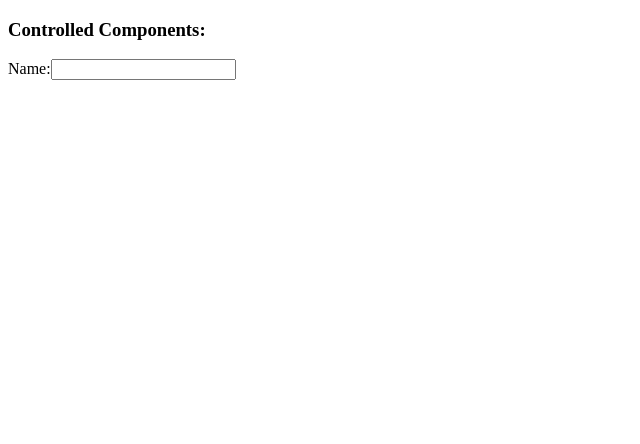
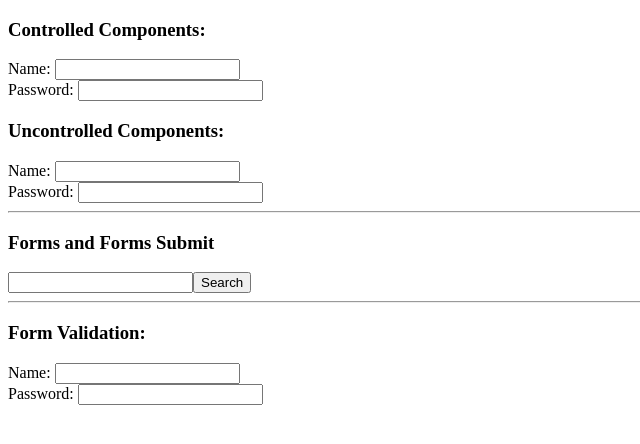
Before and after one commit to Cyl05/tv-train, a React (Vite) app in the folder training/react/: page /forms in a window 1280 px wide. Shown: the top 444 px of the page, without its empty margins (0-640 px from the left). Built offline with nearby package versions, Linux system fonts and the light colour scheme.

Commit message:
Complete forms

```diff
--- a/training/react/src/pages/Forms.jsx
+++ b/training/react/src/pages/Forms.jsx
@@ -1,11 +1,64 @@
-import React from 'react';
+import React, { useEffect, useState } from 'react';
 
 const Forms = () => {
+    const [controlled, setControlled] = useState({
+        name: "",
+        password: "",
+    });
+    const [query, setQuery] = useState('');
+    const [validation, setValidation] = useState({
+        name: "",
+        password: "",
+        error: "",
+    });
+
+    const handleChange = (e) => {
+        setControlled((prev) => ({...prev, [e.target.name]: e.target.value}));
+    }
+
+    const handleChangeValidation = (e) => {
+        setValidation((prev) => ({...prev, [e.target.name]: e.target.value}));
+        if (e.target.name === 'password' && (e.target.value.length < 8 && e.target.value.length !== 0)) {
+            setValidation((prev) => ({...prev, error: "Password must be longer than 8 characters"}));
+        } else {
+            setValidation((prev) => ({...prev, error: ""}));
+        }
+    }
+
+    const handleSubmit = (formData) => {
+        alert(`Found no matches for query '${formData.get('query')}'`);
+    }
+
     return (
         <>
             <h3>Controlled Components:</h3>
-            <label for="name">Name:</label>
-            <input type='text' />
+            <label htmlFor="nameControlled">Name: </label>
+            <input type='text' id='nameControlled' name='name' value={controlled.name} onChange={handleChange} /><br />
+            <label htmlFor="passwordControlled">Password: </label>
+            <input type='password' id='passwordControlled' name='password' value={controlled.password} onChange={handleChange} />
+
+            <h3>Uncontrolled Components:</h3>
+            <label htmlFor="nameUncontrolled">Name: </label>
+            <input type='text' id='nameUncontrolled' name='name'/><br />
+            <label htmlFor="password">Password: </label>
+            <input type='password' id='passwordUncontrolled' name='password'/>
+
+            <hr />
+
+            <h3>Forms and Forms Submit</h3>
+            <form action={handleSubmit}>
+                <input type='text' name='query' onChange={(e) => setQuery(e.target.value)} value={query} />
+                <input type='submit' value='Search' />
+            </form>
+
+            <hr />
+
+            <h3>Form Validation:</h3>
+            <label htmlFor="name">Name: </label>
+            <input type='text' id='name' name='name' value={validation.name} onChange={handleChangeValidation} /><br />
+            <label htmlFor="password">Password: </label>
+            <input type='password' id='password' name='password' value={validation.password} onChange={handleChangeValidation} />
+            <p style={{ color: 'red' }}>{validation.error}</p>
         </>
     )
 }
```
